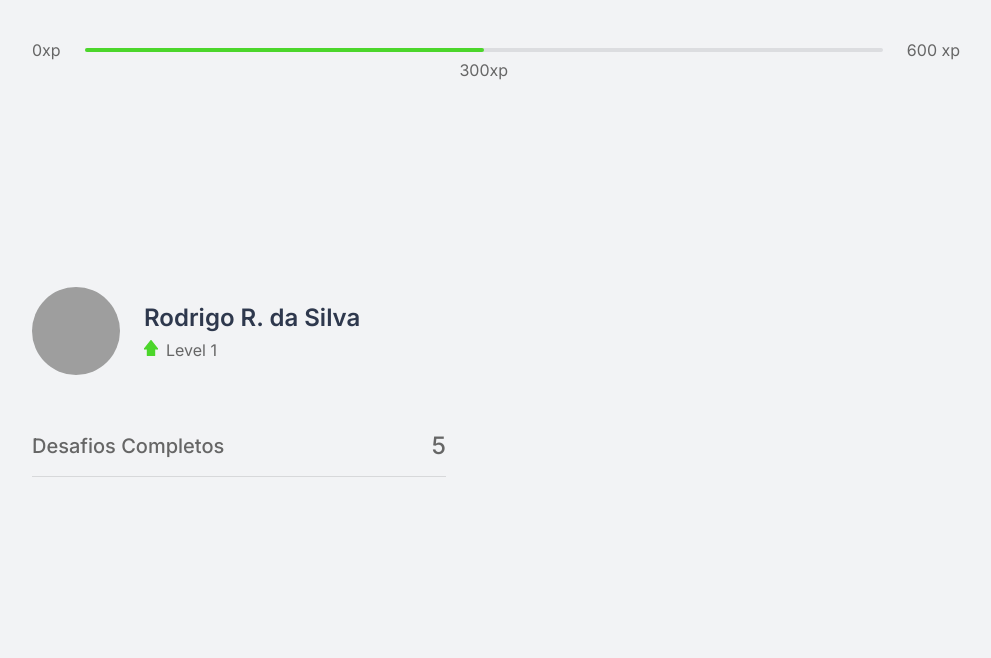
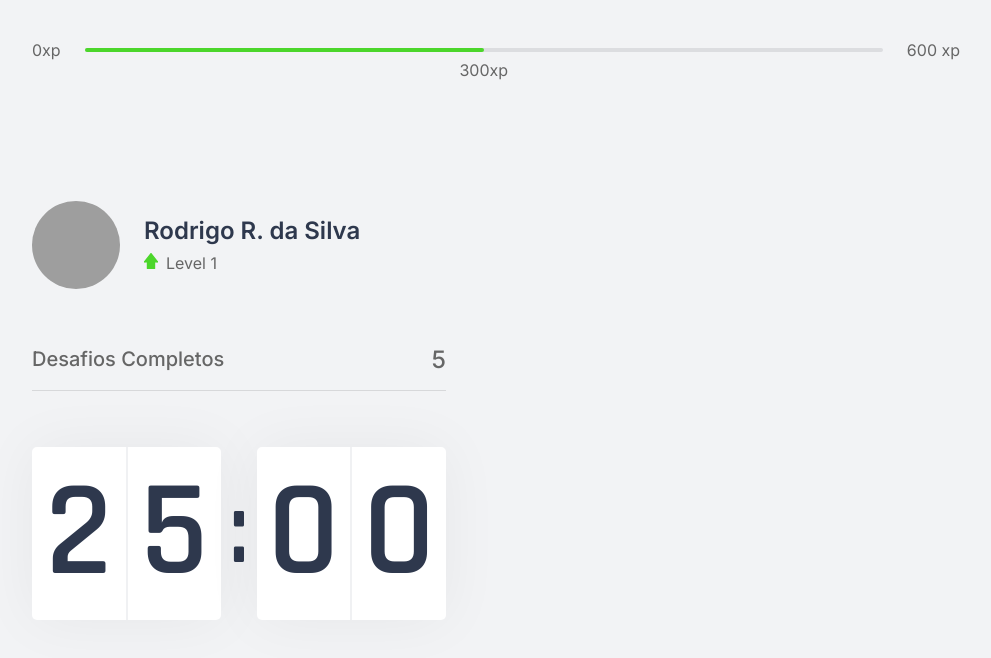
Before and after one commit to rodrigoridasi/moveit, a Next.js app: page / in a window 1280 px wide. Shown: the top 658 px of the page, without its empty margins (144-1135 px from the left). Built offline with nearby package versions, Linux system fonts and the light colour scheme; grey boxes are pictures that could not be loaded.

Commit message:
Countdown

```diff
--- /dev/null
+++ b/src/components/Countdown.tsx
@@ -0,0 +1,17 @@
+import styles from '../styles/components/Countdown.module.css';
+
+export function Countdown() {
+	return (
+		<div className={styles.countdownContainer}>
+			<div>
+				<span>2</span>
+				<span>5</span>
+			</div>
+      <span>:</span>
+      <div>
+				<span>0</span>
+				<span>0</span>
+			</div>
+		</div>
+	);
+}
--- a/src/pages/index.tsx
+++ b/src/pages/index.tsx
@@ -1,4 +1,5 @@
 import { CompletedChalenges } from '../components/CompletedChallenges';
+import { Countdown } from '../components/Countdown';
 import { ExperienceBar } from '../components/ExperienceBar';
 import { Profile } from '../components/Profile';
 
@@ -13,6 +14,7 @@
 				<div>
 					<Profile />
 					<CompletedChalenges />
+					<Countdown />
 				</div>
 				<div></div>
 			</section>
--- /dev/null
+++ b/src/styles/components/Countdown.module.css
@@ -0,0 +1,39 @@
+.countdownContainer {
+  display: flex;
+  align-items: center;
+  font-family: Rajdhani;
+  font-weight: 600;
+  color: var(--title);
+}
+
+.countdownContainer > div {
+  flex: 1;
+
+  display: flex;
+  align-items: center;
+  justify-content: space-evenly;
+
+  background: var(--white);
+  box-shadow: 0 0 60px rgba(0, 0 , 0, 0.05);
+  border-radius: 5px;
+  font-size: 8.5rem;
+  text-align: center;
+}
+
+.countdownContainer > div span {
+  flex: 1;
+
+}
+
+.countdownContainer > div span:first-child {
+  border-right: 1px solid #f0f1f3;
+}
+
+.countdownContainer > div span:last-child {
+  border-left: 1px solid #f0f1f3;
+}
+
+.countdownContainer > span {
+  font-size: 6.25rem;
+  margin: 0 0.5rem;
+}
```
